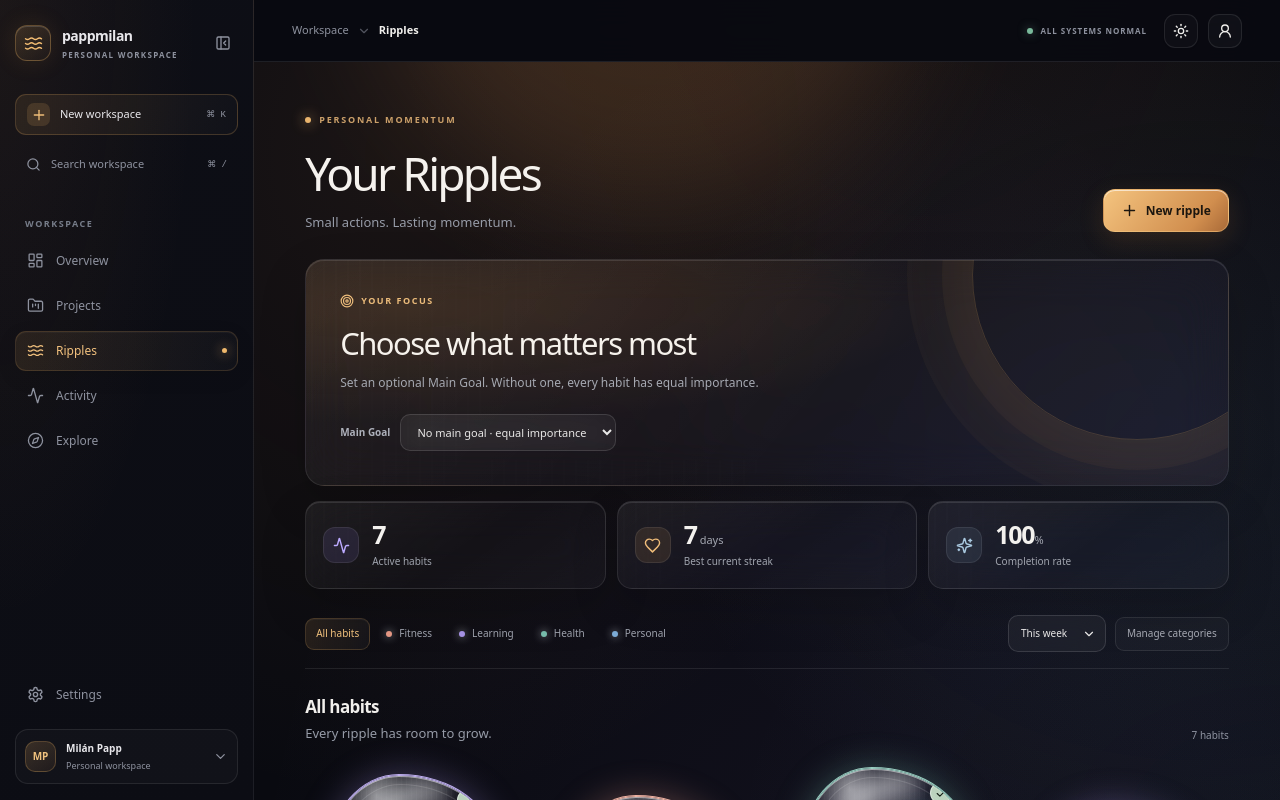
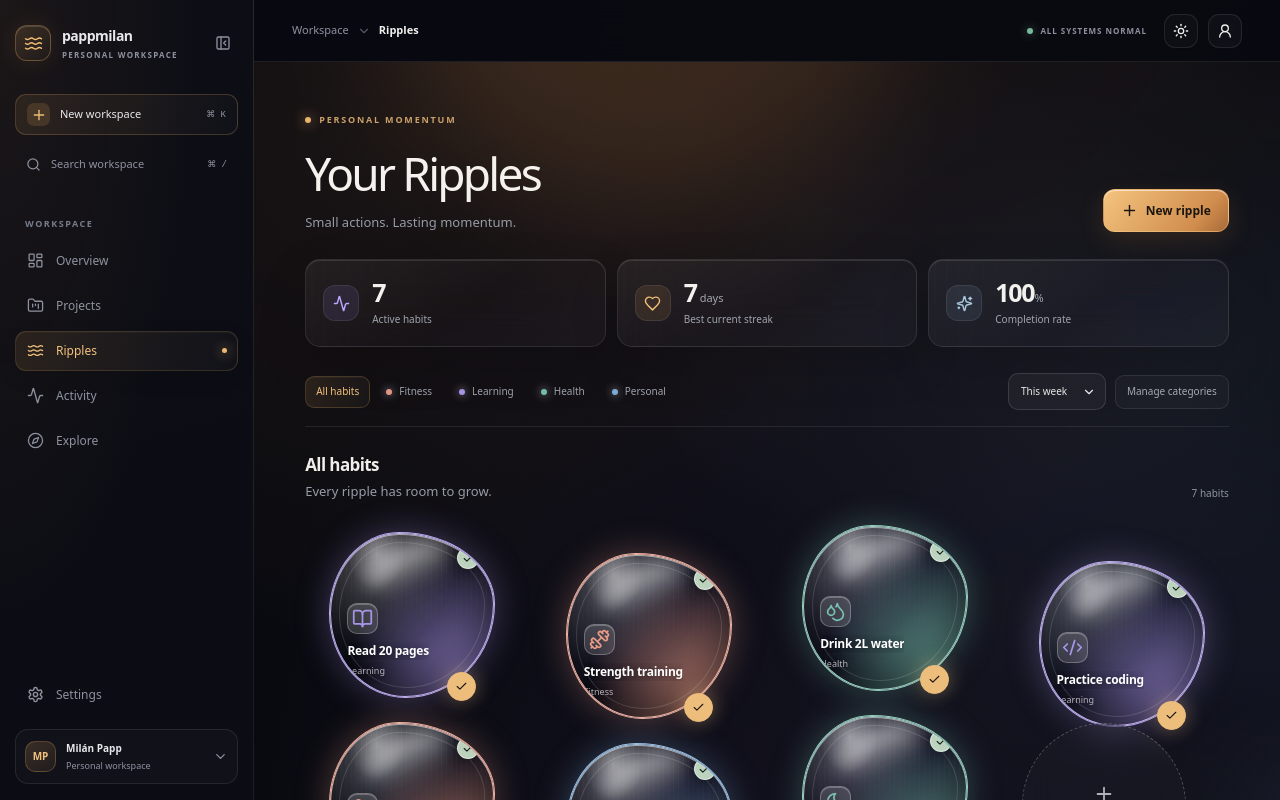
Before and after one commit to papp-milan/dashboard, a React (Vite) app: page / in a window 1280 px wide. Shown: the top 800 px of the page. Built offline with nearby package versions, Linux system fonts and the light colour scheme.

Commit message:
fix(ripples): hide focus panel until a main goal is selected

```diff
--- a/src/features/ripples/RipplesPage.tsx
+++ b/src/features/ripples/RipplesPage.tsx
@@ -120,6 +120,7 @@ export default function RipplesPage() {
         <button type="button" className="ripple-primary-action" onClick={() => setShowCreate(true)}><Plus size={17} /> New ripple</button>
       </div>
 
+      {goal && (
       <section className="ripple-focus-card" aria-label="Main goal">
         <div className="ripple-focus-top"><div><span className="ripple-focus-kicker"><Target size={14} /> YOUR FOCUS</span><h2>{goal ? goal.name : "Choose what matters most"}</h2>
           <p>{goal ? "One meaningful action to keep in sight. Your other habits remain just as important." : "Set an optional Main Goal. Without one, every habit has equal importance."}</p></div>
@@ -134,6 +135,7 @@ export default function RipplesPage() {
           {goal && <button type="button" className="ripple-focus-check" onClick={() => toggleCompletion(goal.id)}>{todayCompletions.has(goal.id) ? <><Check size={15} /> Tracked today</> : <><Plus size={15} /> Track today</>}</button>}
         </div>
       </section>
+      )}
 
       <section className="ripple-stats" aria-label="Habit progress">
         <div className="ripple-stat-card"><span className="ripple-stat-icon violet"><Activity size={17} /></span><div><strong>{activeHabits.length}</strong><span>Active habits</span></div></div>
```
